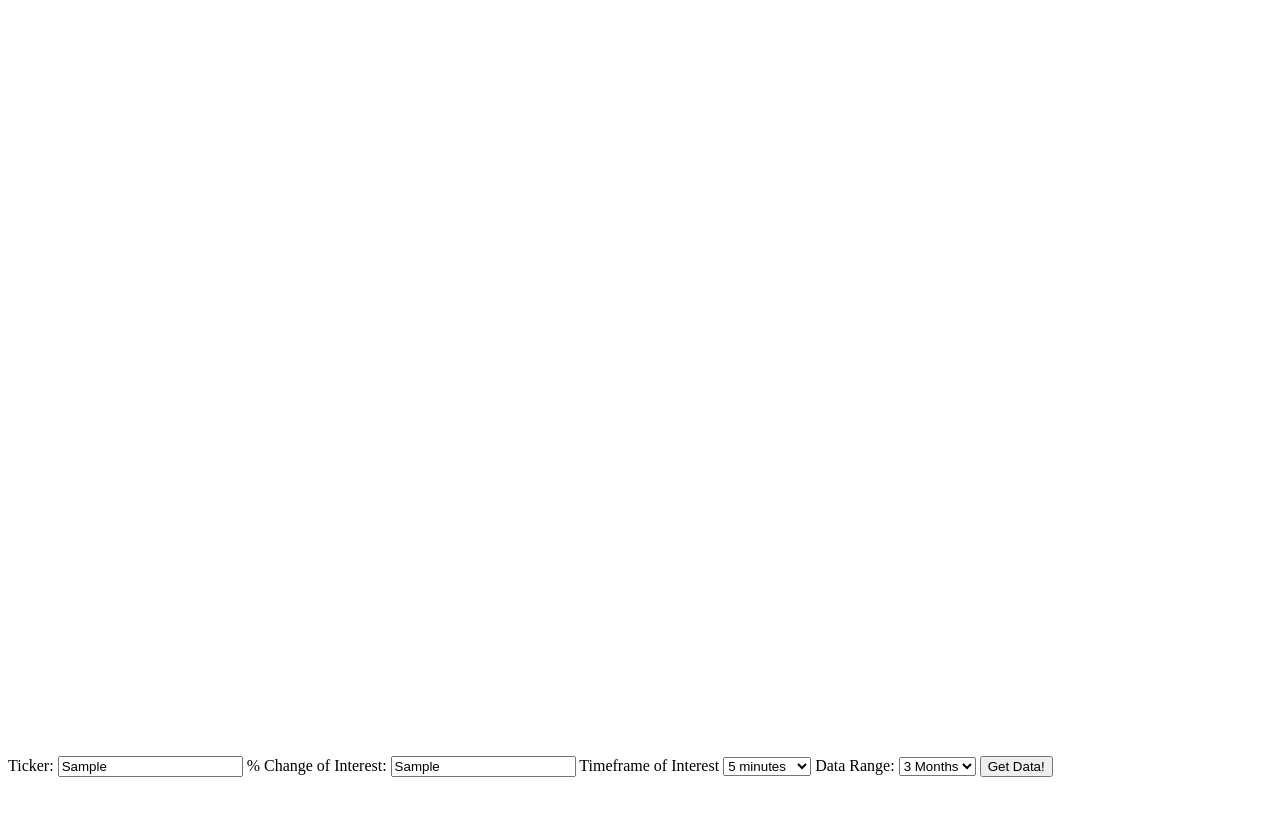
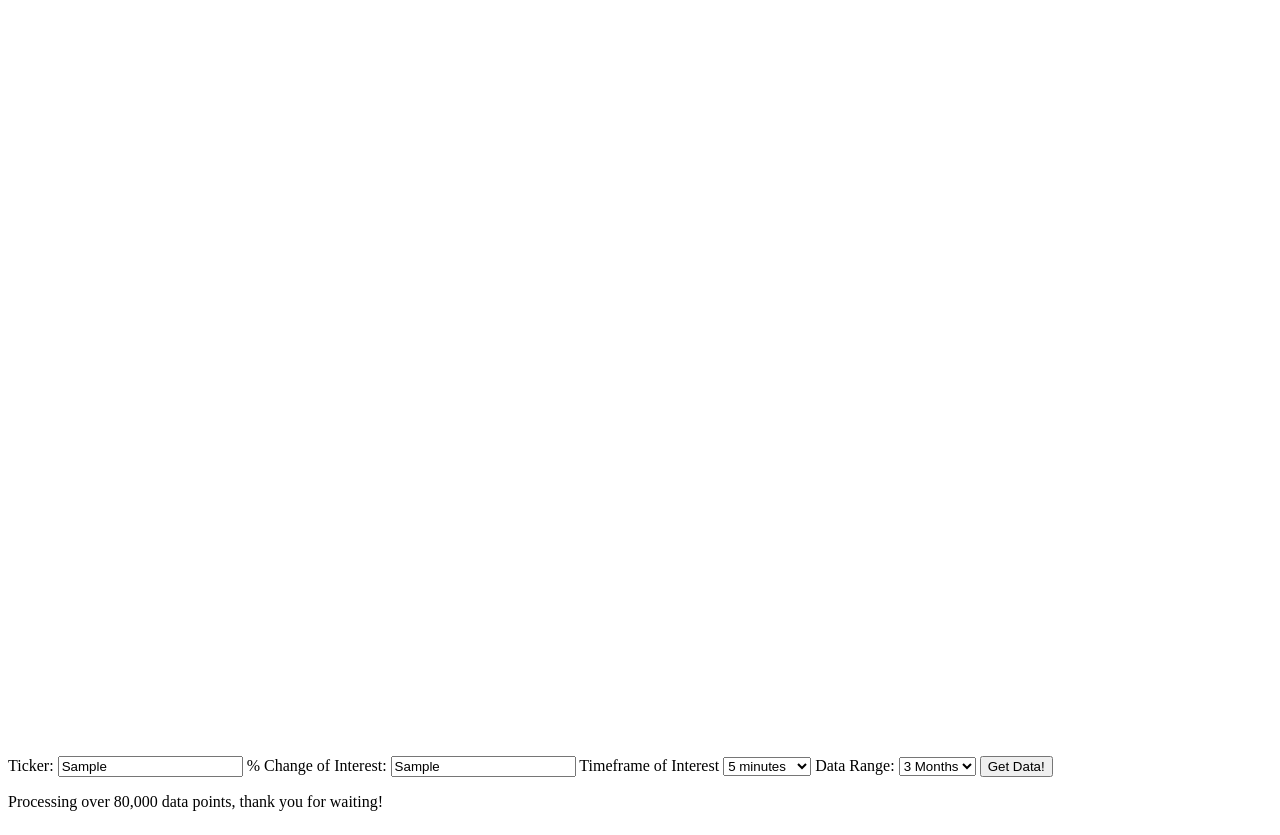
Before and after one commit to jhnegbrt/OpeningMoves, a website built with webpack: page public/index.html in a window 1280 px wide. Both pictures are taken after typing "Sample", "Sample" into the empty fields and a click on the input "Get Data!". Before the commit the page ends 800 px from the top, so only its background shows below. Built offline with nearby package versions, Linux system fonts and the light colour scheme; files whose address does not match are found by name.

Commit message:
adds loading modal javascripts

```diff
--- a/public/index.html
+++ b/public/index.html
@@ -6,8 +6,10 @@
     <script src="https://d3js.org/d3.v4.min.js"></script>
     <script type="text/javascript" src="./bundle.js"></script>
     <link rel="stylesheet" href="styles/chart.css">
+    <link rel="stylesheet" href="styles/modal.css">
   </head>
   <body>
+    <div id="page">
       <div>
         <ul id="chartTabs"></ul>
         <div id="chartContainer">
@@ -47,5 +49,6 @@
 
         </form>
       </main>
+    </div>
   </body>
 </html>
--- /dev/null
+++ b/public/javascripts/components/loading_modal.js
@@ -0,0 +1,21 @@
+export function renderLoadingModal(dataRange){
+
+  let page = document.getElementById("page")
+  let modalContainer = document.createElement("div")
+  modalContainer.classList.add("loading-modal-container")
+  let modal = document.createElement("div")
+  modal.classList.add("loading-modal")
+  let modalText = document.createElement("p")
+  let text = document.createTextNode("Processing over 80,000 data points, thank you for waiting!")
+  modalText.appendChild(text)
+  modal.appendChild(modalText)
+  modalContainer.appendChild(modal)
+  page.appendChild(modalContainer)
+
+}
+
+export function removeLoadingModal(){
+
+
+
+}
--- a/public/javascripts/submit_form.js
+++ b/public/javascripts/submit_form.js
@@ -3,14 +3,19 @@ import {convertData, filterData} from './data_handler'
 import generateChartData from './generate_chart_data'
 import createChart from './create_chart'
 import createTabs from './components/create_tabs'
+import {removeLoadingModal, renderLoadingModal} from './components/loading_modal'
 
 
 export default async function submitForm(form){
+
+
   form.preventDefault()
   let ticker = form.target.ticker.value
   let percentChange = form.target.percentChange.value
   let dataRange = form.target.dataRange.value
   let timeFrame = form.target.timeFrame.value
+
+  renderLoadingModal(dataRange)
 
   let data;
 
@@ -35,5 +40,7 @@ export default async function submitForm(form){
 
   createChart(chartDataArray)
 
+  removeLoadingModal()
+
 
 }
--- /dev/null
+++ b/public/styles/modal.css
@@ -0,0 +1,7 @@
+.loading-modal-container{
+  width: 100%;
+  height: 100%;
+  overflow-y: hidden;
+  overflow-x: hidden;
+
+}
```
Lines whose indentation alone changed are shown as unchanged.
